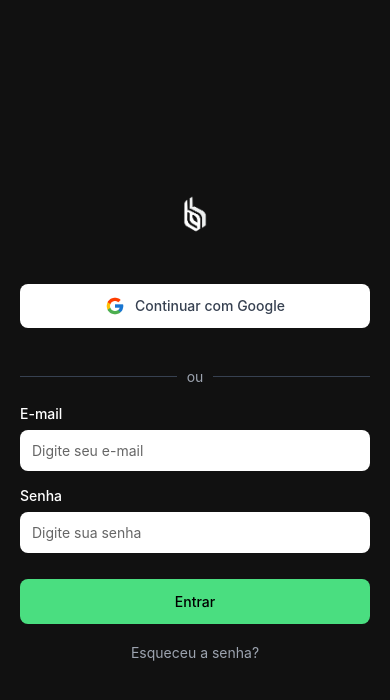
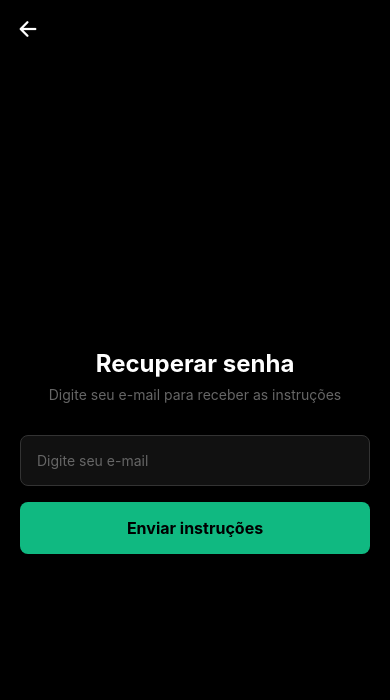
Before and after one commit to tonipcv/ft-apple, a React Native app: screen /ForgotPassword in a window 390 px wide. Shown: the top 700 px of the page. Built offline with nearby package versions, Linux system fonts and the light colour scheme.

Commit message:
cursos com aula mostrando

```diff
--- a/App.tsx
+++ b/App.tsx
@@ -10,6 +10,7 @@ import Login from './src/screens/Login';
 import HomeScreen from './src/screens/HomeScreen';
 import Reports from './src/screens/Reports';
 import Courses from './src/screens/Courses';
+import ForgotPassword from './src/screens/ForgotPassword';
 
 const Stack = createNativeStackNavigator();
 const Tab = createBottomTabNavigator();
@@ -150,6 +151,7 @@ function Navigation() {
       ) : (
         <Stack.Screen name="Login" component={Login} />
       )}
+      <Stack.Screen name="ForgotPassword" component={ForgotPassword} />
     </Stack.Navigator>
   );
 }
--- a/app.json
+++ b/app.json
@@ -13,13 +13,23 @@
       "backgroundColor": "#ffffff"
     },
     "ios": {
-      "supportsTablet": true
+      "supportsTablet": true,
+      "bundleIdentifier": "com.k17.ft",
+      "infoPlist": {
+        "NSAppTransportSecurity": {
+          "NSAllowsArbitraryLoads": true
+        }
+      }
     },
     "android": {
       "adaptiveIcon": {
         "foregroundImage": "./assets/adaptive-icon.png",
         "backgroundColor": "#ffffff"
-      }
+      },
+      "permissions": [
+        "INTERNET",
+        "MODIFY_AUDIO_SETTINGS"
+      ]
     },
     "web": {
       "favicon": "./assets/favicon.png"
@@ -28,6 +38,11 @@
       "backgroundColor": "#111111",
       "translucent": false,
       "barStyle": "light-content"
+    },
+    "extra": {
+      "eas": {
+        "projectId": "e471eacb-d416-4544-b832-b4c274a73fc0"
+      }
     }
   }
 }
--- a/package.json
+++ b/package.json
@@ -23,7 +23,7 @@
     "react-native-safe-area-context": "^4.14.0",
     "react-native-screens": "^4.1.0",
     "react-native-url-polyfill": "^2.0.0",
-    "react-native-webview": "13.12.2"
+    "react-native-webview": "13.12.4"
   },
   "devDependencies": {
     "@babel/core": "^7.25.2",
--- a/src/screens/Courses.tsx
+++ b/src/screens/Courses.tsx
@@ -1,5 +1,5 @@
 import { StatusBar } from 'expo-status-bar';
-import { StyleSheet, Text, View, ScrollView, TouchableOpacity, Image, Dimensions } from 'react-native';
+import { StyleSheet, Text, View, ScrollView, TouchableOpacity, Image, Dimensions, ActivityIndicator } from 'react-native';
 import { useState } from 'react';
 import { WebView } from 'react-native-webview';
 
@@ -22,7 +22,7 @@ export default function Courses() {
       duration: "2:30",
       thumbnail: "/teaser-thumb.jpg",
       number: 1,
-      videoId: "35186692-adde-4280-819f-e35af9ece710"
+      videoId: "73a6f2ac-16c8-4234-acf7-462a2d2a8fb9"
     },
     {
       id: 2,
@@ -30,7 +30,7 @@ export default function Courses() {
       duration: "2:30",
       thumbnail: "/teaser-thumb2.jpg",
       number: 2,
-      videoId: "357a2661-4c22-4244-b57e-a9be0244af50"
+      videoId: "a3644631-7ce5-4fac-a3a6-4d55cb933cfd"
     }
   ];
 
@@ -43,13 +43,65 @@ export default function Courses() {
         <View style={styles.videoContainer}>
           <WebView
             source={{
-              uri: `https://player.pandavideo.com.br/embed/?v=${currentEpisode.videoId}`
+              html: `
+                <!DOCTYPE html>
+                <html>
+                  <head>
+                    <meta name="viewport" content="width=device-width, initial-scale=1.0, maximum-scale=1.0">
+                    <style>
+                      body {
+                        margin: 0;
+                        padding: 0;
+                        background-color: black;
+                        display: flex;
+                        justify-content: center;
+                        align-items: center;
+                        height: 100vh;
+                      }
+                      .video-container {
+                        position: relative;
+                        width: 100%;
+                        padding-top: 56.25%;
+                      }
+                      iframe {
+                        position: absolute;
+                        top: 0;
+                        left: 0;
+                        width: 100%;
+                        height: 100%;
+                        border: none;
+                      }
+                    </style>
+                  </head>
+                  <body>
+                    <div class="video-container">
+                      <iframe
+                        src="https://player-vz-7b6cf9e4-8bf.tv.pandavideo.com.br/embed/?v=${currentEpisode.videoId}"
+                        allow="accelerometer; gyroscope; autoplay; encrypted-media; picture-in-picture"
+                        allowfullscreen="true"
+                      ></iframe>
+                    </div>
+                  </body>
+                </html>
+              `
             }}
             style={styles.video}
             allowsFullscreenVideo={true}
             javaScriptEnabled={true}
             domStorageEnabled={true}
-            mediaPlaybackRequiresUserAction={true}
+            mediaPlaybackRequiresUserAction={false}
+            startInLoadingState={true}
+            renderLoading={() => (
+              <View style={styles.loadingContainer}>
+                <ActivityIndicator size="large" color="#4ade80" />
+              </View>
+            )}
+            onError={(syntheticEvent) => {
+              const { nativeEvent } = syntheticEvent;
+              console.warn('WebView error: ', nativeEvent);
+            }}
+            scrollEnabled={false}
+            bounces={false}
           />
           <TouchableOpacity
             style={styles.closeButton}
@@ -248,8 +300,8 @@ const styles = StyleSheet.create({
     backgroundColor: '#000',
   },
   video: {
-    width: Dimensions.get('window').width,
-    height: Dimensions.get('window').width * (9/16),
+    flex: 1,
+    backgroundColor: '#000',
   },
   closeButton: {
     position: 'absolute',
@@ -274,4 +326,14 @@ const styles = StyleSheet.create({
     padding: 16,
     backgroundColor: '#111',
   },
+  loadingContainer: {
+    position: 'absolute',
+    top: 0,
+    left: 0,
+    right: 0,
+    bottom: 0,
+    justifyContent: 'center',
+    alignItems: 'center',
+    backgroundColor: '#000',
+  },
 });
--- /dev/null
+++ b/src/screens/ForgotPassword.tsx
@@ -0,0 +1,121 @@
+import React, { useState } from 'react';
+import { View, Text, TextInput, TouchableOpacity, ActivityIndicator, StyleSheet } from 'react-native';
+import { useNavigation } from '@react-navigation/native';
+import { supabase } from '../lib/supabase';
+import { SafeAreaView } from 'react-native-safe-area-context';
+import { Ionicons } from '@expo/vector-icons';
+
+export default function ForgotPassword() {
+  const [isSubmitting, setIsSubmitting] = useState(false);
+  const [email, setEmail] = useState('');
+  const navigation = useNavigation();
+
+  const handleSubmit = async () => {
+    if (!email) return;
+
+    setIsSubmitting(true);
+    try {
+      const { error } = await supabase.auth.resetPasswordForEmail(email, {
+        redirectTo: 'yourapp://reset-password',
+      });
+
+      if (error) throw error;
+
+      // Mostrar mensagem de sucesso e navegar de volta
+      alert('Se existe uma conta com este e-mail, você receberá as instruções de recuperação.');
+      navigation.goBack();
+    } catch (error) {
+      alert('Erro ao enviar e-mail de recuperação. Tente novamente.');
+    } finally {
+      setIsSubmitting(false);
+    }
+  };
+
+  return (
+    <SafeAreaView style={styles.container}>
+      <TouchableOpacity
+        style={styles.backButton}
+        onPress={() => navigation.goBack()}
+      >
+        <Ionicons name="arrow-back" size={24} color="#fff" />
+      </TouchableOpacity>
+
+      <View style={styles.content}>
+        <Text style={styles.title}>Recuperar senha</Text>
+        <Text style={styles.subtitle}>
+          Digite seu e-mail para receber as instruções
+        </Text>
+
+        <TextInput
+          style={styles.input}
+          placeholder="Digite seu e-mail"
+          placeholderTextColor="#666"
+          keyboardType="email-address"
+          autoCapitalize="none"
+          value={email}
+          onChangeText={setEmail}
+        />
+
+        <TouchableOpacity
+          style={styles.button}
+          onPress={handleSubmit}
+          disabled={isSubmitting}
+        >
+          {isSubmitting ? (
+            <ActivityIndicator color="#000" />
+          ) : (
+            <Text style={styles.buttonText}>Enviar instruções</Text>
+          )}
+        </TouchableOpacity>
+      </View>
+    </SafeAreaView>
+  );
+}
+
+const styles = StyleSheet.create({
+  container: {
+    flex: 1,
+    backgroundColor: '#000',
+  },
+  backButton: {
+    padding: 16,
+  },
+  content: {
+    flex: 1,
+    padding: 20,
+    justifyContent: 'center',
+  },
+  title: {
+    fontSize: 24,
+    fontWeight: 'bold',
+    color: '#fff',
+    textAlign: 'center',
+    marginBottom: 8,
+  },
+  subtitle: {
+    fontSize: 14,
+    color: '#666',
+    textAlign: 'center',
+    marginBottom: 32,
+  },
+  input: {
+    backgroundColor: '#111',
+    borderRadius: 8,
+    padding: 16,
+    marginBottom: 16,
+    color: '#fff',
+    borderWidth: 1,
+    borderColor: '#333',
+  },
+  button: {
+    backgroundColor: '#10b981',
+    padding: 16,
+    borderRadius: 8,
+    alignItems: 'center',
+  },
+  buttonText: {
+    color: '#000',
+    fontWeight: 'bold',
+    fontSize: 16,
+  },
+});
--- a/src/screens/Login.tsx
+++ b/src/screens/Login.tsx
@@ -135,7 +135,7 @@ export default function Login({ navigation }: any) {
           onPress={() => navigation.navigate('ForgotPassword')}
           style={styles.forgotPasswordButton}
         >
-          <Text style={styles.forgotPasswordText}>Esqueceu a senha?</Text>
+          <Text style={styles.forgotPasswordText}>Esqueceu sua senha?</Text>
         </TouchableOpacity>
       </ScrollView>
     </KeyboardAvoidingView>
@@ -245,14 +245,11 @@ const styles = StyleSheet.create({
     fontWeight: '500',
   },
   forgotPasswordButton: {
-    marginTop: 20,
+    marginTop: 16,
     alignItems: 'center',
-    width: '100%',
-    maxWidth: 400,
-    alignSelf: 'center',
   },
   forgotPasswordText: {
-    color: '#9ca3af',
+    color: '#666',
     fontSize: 14,
   },
 });
```
Also changed, not shown: eas.json (added, +21 -0 lines), assets/icon.png, 1 other file (tests, documents, lock files or other folders).
